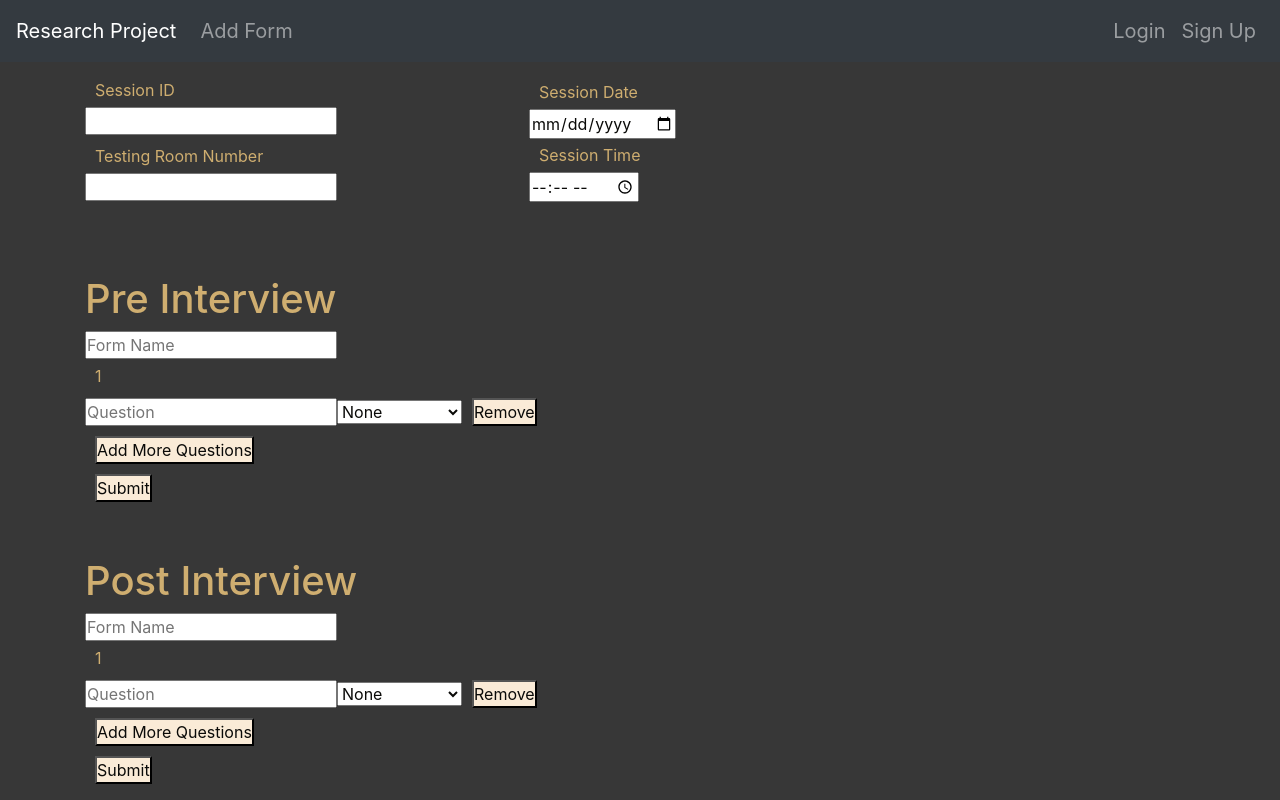
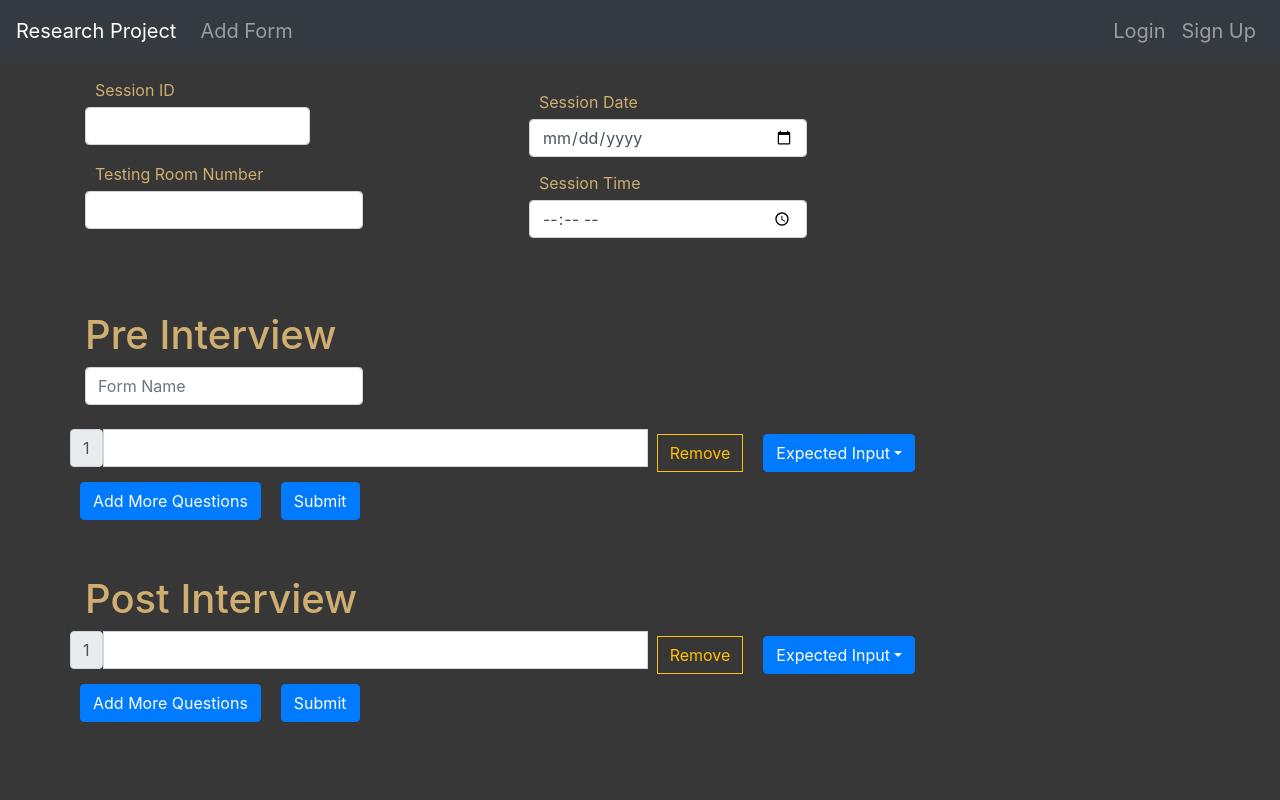
Before and after one commit to Keyami/salems-lot, a React (Create React App) app in the folder checklist/: page /add-form in a window 1280 px wide. Shown: the top 800 px of the page. Built offline with nearby package versions, Linux system fonts and the light colour scheme.

Commit message:
What I've put together so far for the theme. Having weird issues with the buttons not appending and/or aligning correctly with the text box. This appears to be an issue with react-bootstrap though I may have also simply missed a CSS import when testing?

```diff
--- a/checklist/package.json
+++ b/checklist/package.json
@@ -9,6 +9,7 @@
     "axios": "^1.1.3",
     "bootstrap": "^4.6.2",
     "react": "^18.2.0",
+    "react-bootstrap": "^2.5.0",
     "react-dom": "^18.2.0",
     "react-router": "^6.4.2",
     "react-router-dom": "^6.4.2",
--- a/checklist/src/App.js
+++ b/checklist/src/App.js
@@ -1,7 +1,7 @@
 import React, { Component } from "react";
 import { Routes, Route, Link } from "react-router-dom";
-import "bootstrap/dist/css/bootstrap.min.css";
-import "./App.css";
+//import "bootstrap/dist/css/bootstrap.min.css";
+//import "./App.css";
 
 import AuthService from "./services/auth.service";
 
--- a/checklist/src/components/FormInformation.js
+++ b/checklist/src/components/FormInformation.js
@@ -1,4 +1,6 @@
 import React from 'react'
+import Form from "react-bootstrap/Form";
+import 'bootstrap/dist/css/bootstrap.min.css';
 import { input } from 'react-validation/build/input'
 import '../App.css'
 
@@ -8,27 +10,27 @@ import '../App.css'
     const [roomNumber, setRoomNumber] = React.useState()
     const [sessionTime, setSessiontime] = React.useState()
     return (
-    <form>
+    <Form>
         <div className='sessionID'>
         <label className='fontColor' for="sessionid">Session ID</label>
-        <input type="text" id='sessionid' name='sessionid' />
+        <input class="form-control w-75" type="text" id='sessionid' name='sessionid' />
         </div>
 
         <div className='sessionDate'>
         <label className='fontColor' for="sessiondate">Session Date</label>
-        <input type="date" id='sessiondate' name='sessiondate' />
+        <input class="form-control w-25" type="date" id='sessiondate' name='sessiondate' />
         </div>
 
         <div className='RoomNumber'>
         <label className='fontColor' for="roomnumber">Testing Room Number</label>
-        <input type="text" id='roomnumber' name='roomnumber' />
+        <input class="form-control w-25" type="text" id='roomnumber' name='roomnumber' />
         </div>
 
         <div className='sessionTime'>
         <label className='fontColor' for="sessiontime">Session Time</label>
-        <input type="time" id='sessiontime' name='sessiontime' />
+        <input class="form-control w-25" type="time" id='sessiontime' name='sessiontime' />
         </div>
-    </form>
+    </Form>
 )}
 
 export default FormInformation;
--- a/checklist/src/components/add-form.component.js
+++ b/checklist/src/components/add-form.component.js
@@ -1,4 +1,10 @@
 import React, { Component, useState } from "react";
+import Button from "react-bootstrap/Button";
+import Form from "react-bootstrap/Form";
+//import 'bootstrap/dist/css/bootstrap.min.css';
+import Dropdown from 'react-bootstrap/Dropdown';
+import Row from 'react-bootstrap/Row';
+import DropdownButton from 'react-bootstrap/DropdownButton';
 import FormInformation from "./FormInformation.js";
 //import Form from "react-validation/build/form";
 //import Input from "react-validation/build/input";
@@ -23,12 +29,13 @@ function SheetName(){
     const [name, setName] =useState("");
     return(
         <div>
-            <input
+            <input  class="form-control w-25"
                     input="text"
                     name='formName'
                     placeholder='Form Name'
                     onChange={(event)=>{setName(event.target.value)}}
                     />
+        <br/>
         </div>
     );
 }
@@ -68,33 +75,39 @@ function AddForm() {
 
     return (
       <div>
-        <form onSubmit={submit}>
+      <Row className="align-items-center">
+      <Form className='w-75' onSubmit={submit}>
           {formFields.map((form, index) => {
             return (
-              <div key={index}>
-                <label className="fontColor">{index+1}</label>
-                <input
-                  input="text"
-                  name='question'
-                  placeholder='Question'
-                  onChange={event => handleFormChange(event, index)}
-                  value={form.question}
-                />
-                <select name='answer' onChange={event => handleFormChange(event, index)}>
-                    <option>None</option>
-                    <option>Checkbox</option>
-                    <option>Short Answer</option>
-                    <option>Scale</option>
-                </select>
-                <button onClick={() => removeFields(index)}>Remove</button>
+              <div class="col-xs-4">
+                <div class="input-group">
+                  <div class="input-group-prepend-sm">
+                    <span class="input-group-text">{index+1}</span>
+                  </div>
+                    <input type="text" class="form-control w-25" name='question' aria-label="Question" onChange={event => handleFormChange(event, index)} value={form.question}/>
+                    <div class="input-group-append">
+                      <button type="button" class="btn btn-outline-warning" onClick={() => removeFields(index)}>Remove</button>
+                      <DropdownButton class="btn btn-outline-secondary dropdown-toggle" type="button" data-toggle="dropdown" title="Expected Input">
+                        <Dropdown.Item>None</Dropdown.Item>
+                        <Dropdown.Item>Checkbox</Dropdown.Item>
+                        <Dropdown.Item>Short answer</Dropdown.Item>
+                        <Dropdown.Item>Scale</Dropdown.Item>
+                      </DropdownButton>
+                    </div>
+                    <br/>
+                </div>
               </div>
-            )
+              )
           })}
-        </form>
-        <button onClick={addFields}>Add More Questions</button>
-        <br />
-        <button onClick={submit}>Submit</button>
-      </div>
+        </Form>
+      </Row>
+
+        <Row>
+          <Button class="btn btn-outline-secondary" onClick={addFields}>Add More Questions</Button>
+          <br />
+          <Button class="btn btn-outline-secondary" onClick={submit}>Submit</Button>
+        </Row>
+        </div>
     );
   }
 
@@ -111,7 +124,6 @@ function Fullsheet(){
 
       <div className="Post-interview">
       <h1 className="fontColor">Post Interview</h1>
-      <SheetName/>
       <AddForm/>
       </div>
   </div>
```
Also changed, not shown: 2 other files (tests, documents, lock files or other folders).
